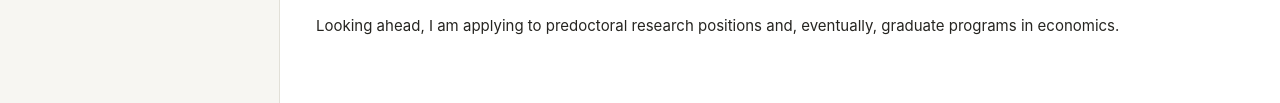
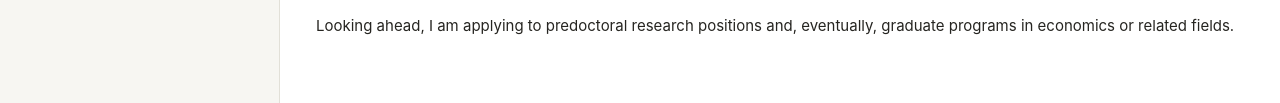
Before and after one commit to harr0p/harr0p.github.io, a plain HTML site: page index.html in a window 1280 px wide. Shown: the part 382-485 px from the top of the page. Drawn offline with Linux system fonts and the light colour scheme.

Commit message:
Broaden graduate program wording to include related fields

```diff
--- a/index.html
+++ b/index.html
@@ -181,7 +181,7 @@
       <p>I am currently a Research Assistant at the Vancouver School of Economics, UBC, working with Professor Miguel Ortiz on a multi-wave randomized controlled trial studying the effects of Chinese and American business-training programs on worker productivity among firms in Addis Ababa, Ethiopia, in collaboration with Professor David Wu at Georgia State University.</p>
       <p>I recently completed a B.A. in Economics and Statistics, with a minor in Data Science, at the University of British Columbia. Before returning to research, I interned as an investment analyst in London at Arbion and Union Bancaire Privée.</p>
       <p>My research interests center on applied microeconomics and development economics: causal inference in field experiments, information efficiency in markets, and behavioral bias in decision-making. My undergraduate thesis examined recency bias in NBA betting markets using data from over 35,000 games.</p>
-      <p>Looking ahead, I am applying to predoctoral research positions and, eventually, graduate programs in economics.</p>
+      <p>Looking ahead, I am applying to predoctoral research positions and, eventually, graduate programs in economics or related fields.</p>
     </div>
 
     <div class="panel" id="experience">
```
